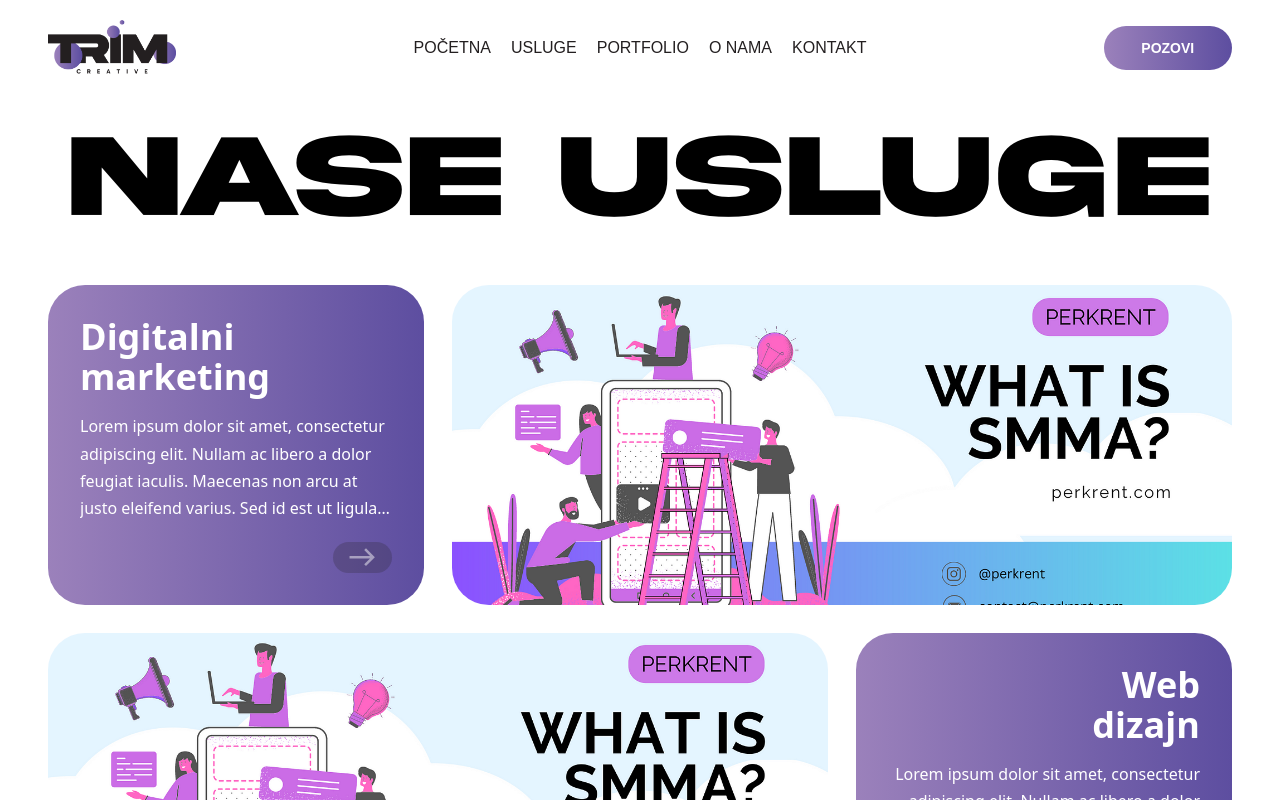
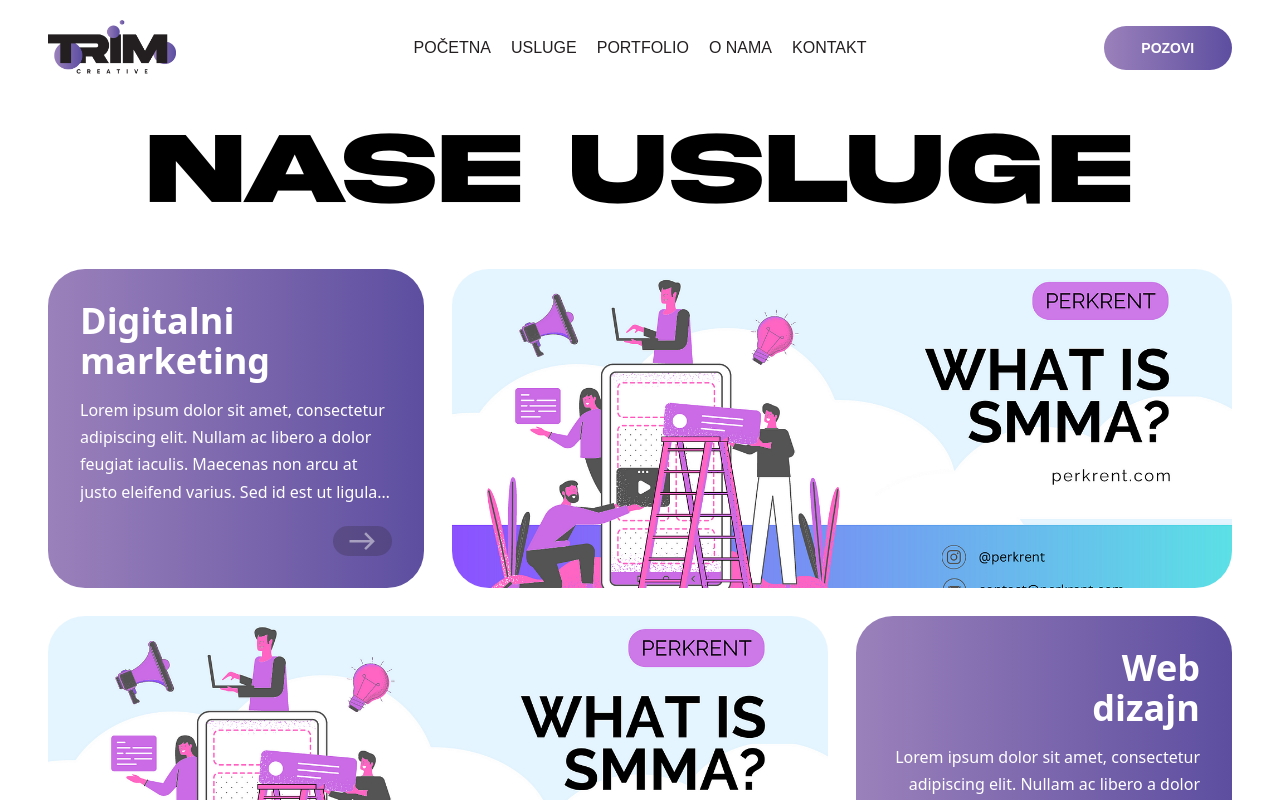
Before and after one commit to igorglisovic/trim-creative, a Next.js app: page /usluge in a window 1280 px wide. Shown: the top 800 px of the page. Built offline with nearby package versions, Linux system fonts and the light colour scheme; a web font is replaced by a local one.

Commit message:
Fixed H1 size

```diff
--- a/app/components/UI/H1.jsx
+++ b/app/components/UI/H1.jsx
@@ -9,7 +9,7 @@
     <h1
       className={`${akiraFont?.className} uppercase text-center whitespace-nowrap leading-none`}
       style={{
-        fontSize: containerWidth ? `${containerWidth / 10.0}px` : '235px',
+        fontSize: containerWidth ? `${containerWidth / 11.6}px` : '235px',
       }}
     >
       {children}
```
